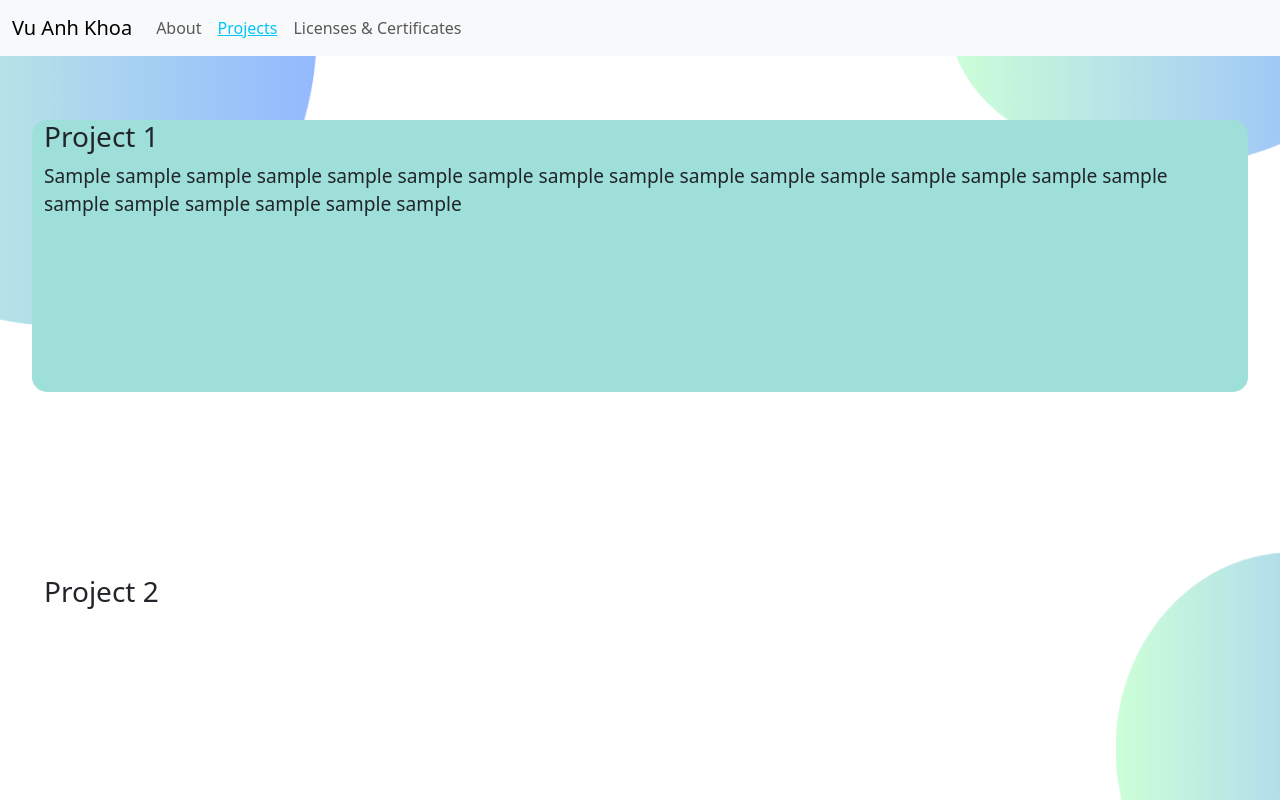
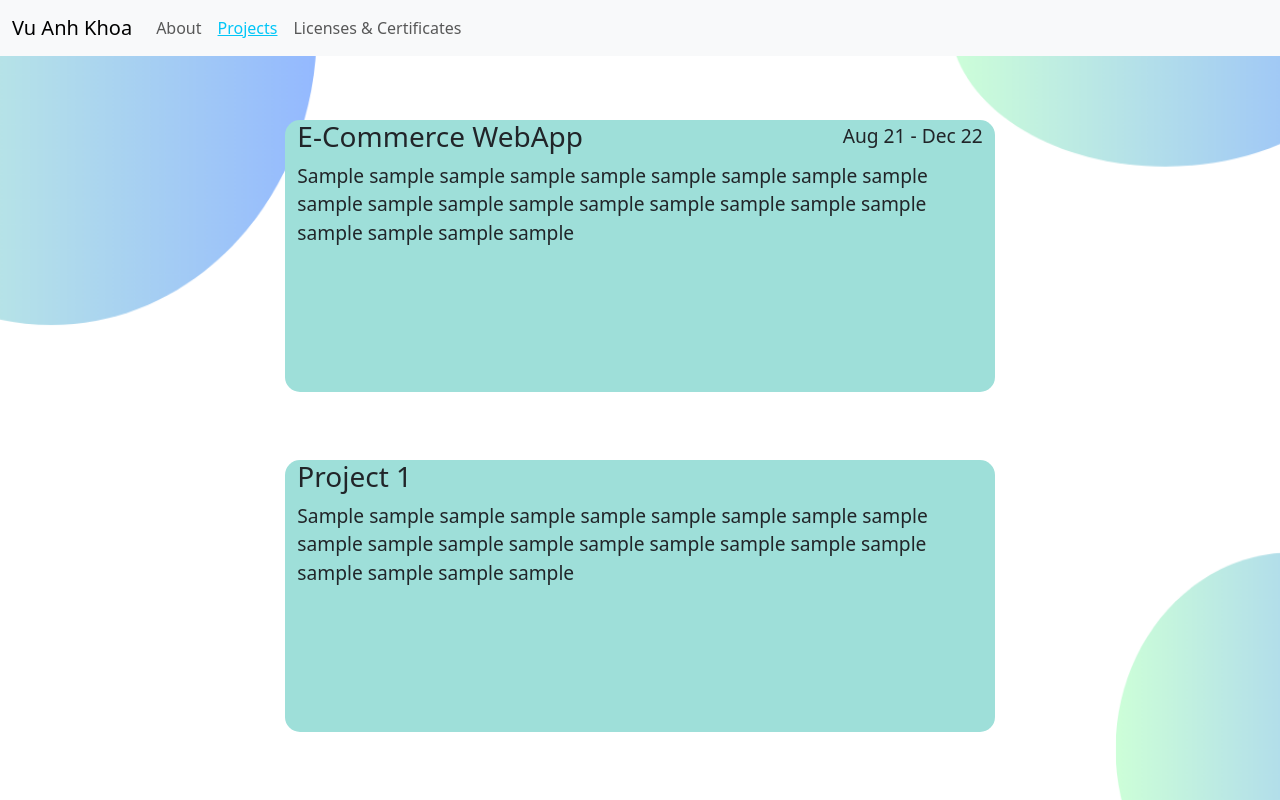
Before and after one commit to VuKhoa23/Portfolio, a Next.js app: page /projects in a window 1280 px wide. Built offline with nearby package versions, Linux system fonts and the light colour scheme.

Commit message:
FInsihed about page

```diff
--- a/app/projects/page.js
+++ b/app/projects/page.js
@@ -1,4 +1,4 @@
-import classes from './page.module.css'
+import classes from "./page.module.css"
 
 export const metadata = {
   title: "Khoa Vu - Projects",
@@ -8,13 +8,17 @@ export const metadata = {
 export default function Projects() {
   return (
     <>
-      <container className={classes.main + " row"}>
-        <div className={"col-12 " + classes.project}>
+      <container className={classes.main + " row d-flex flex-row justify-content-around"}>
+        <div className={"col-xxl-5 col-xl-7 col-md-10 " + classes.project}>
+          <div className={classes["project-header"] + " d-flex flex-row justify-content-between align-items-center"}>
+          <h3>E-Commerce WebApp</h3>
+          <p>Aug 21 - Dec 22</p>
+          </div>
+          <p>Sample sample sample sample sample sample sample sample sample sample sample sample sample sample sample sample sample sample sample sample sample sample</p>
+        </div>
+        <div className={"col-xxl-5 col-xl-7 col-md-10 " + classes.project}>
           <h3>Project 1</h3>
           <p>Sample sample sample sample sample sample sample sample sample sample sample sample sample sample sample sample sample sample sample sample sample sample</p>
-        </div>
-        <div className="col-8">
-          <h3>Project 2</h3>
         </div>
       </container>
     </>
--- a/app/projects/page.module.css
+++ b/app/projects/page.module.css
@@ -4,8 +4,19 @@
     height: 85%;
 }
 
-.project{
+.project {
     background-color: rgb(158, 223, 217);
     height: 40%;
     border-radius: 15px;
+    margin-left: 1rem;
+    margin-right: 1rem;
 }
+
+.project-header{
+    margin-bottom: 0.5rem;
+}
+
+.project-header h3, .project-header p{
+    margin: 0;
+    padding: 0;
+}
```
